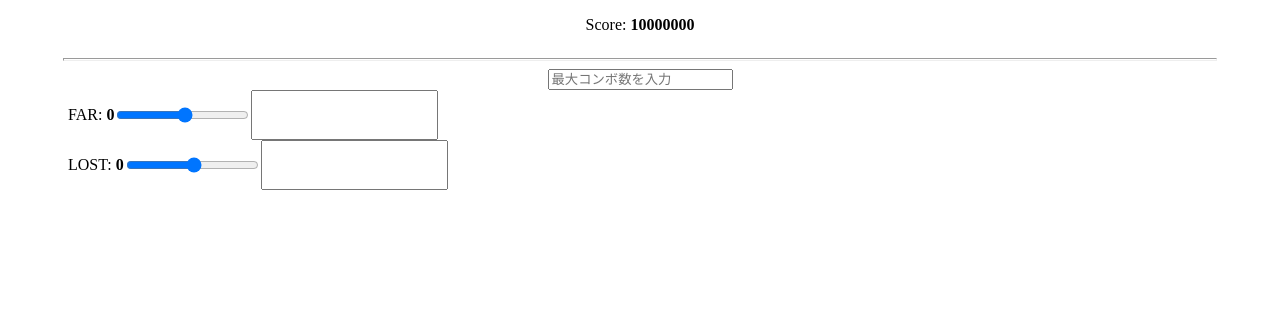
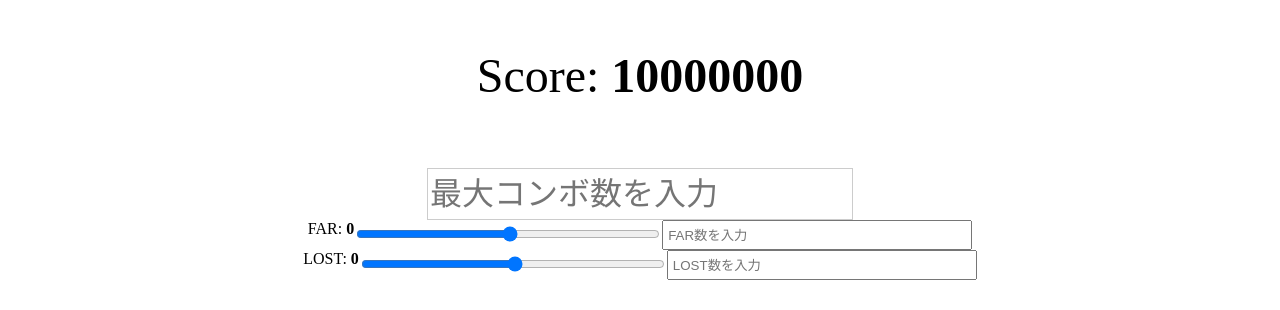
Before and after one commit to nyanko5882/Arcaea-Score-Calculator, a plain HTML site: page index.html in a window 1280 px wide. Drawn offline with Linux system fonts and the light colour scheme.

Commit message:
added some html and css layout

```diff
--- a/index.html
+++ b/index.html
@@ -9,15 +9,15 @@
         <p id="score-display">Score: <span id="score">10000000</span></p>
         <hr>
         <input id="input-maxcombo" type="number" min="1" placeholder="最大コンボ数を入力">
-        <div id="panel-far">
-            <p id="far-display">FAR: <span id="far">0</span></p>
-            <input type="range" min="0" id="input-far-range" class="input-range">
-            <input type="number" min="0" id="input-far" class="input-number">
+        <div id="panel-far" class="judge-panel">
+            FAR: <span id="far">0</span>
+            <input type="range" min="0" id="input-far-range" class="input-judge">
+            <input type="number" min="0" id="input-far" class="input-judge" placeholder="FAR数を入力">
         </div>
-        <div id="panel-lost">
-            <p id="lost-display">LOST: <span id="lost">0</span></p>
-            <input type="range" min="0" id="input-lost-range" class="input-range">
-            <input type="number" min="0" id="input-lost" class="input-number">
+        <div id="panel-lost" class="judge-panel">
+            LOST: <span id="lost">0</span>
+            <input type="range" min="0" id="input-lost-range" class="input-judge">
+            <input type="number" min="0" id="input-lost" class="input-judge" placeholder="LOST数を入力">
         </div>
         <script src="script.js"></script>
     </body>
--- a/style.css
+++ b/style.css
@@ -1,6 +1,7 @@
 :root {
     --text: #000000;
     --background: #ffffff;
+    --border: #cccccc;
 }
 html {
     width: 100vw;
@@ -21,16 +22,22 @@ body {
 }
 #input-maxcombo {
     text-align: left;
+    font-size: 32px;
+    height: 48px;
+    line-height: 32px;
+    border: 1px solid var(--border);
 }
 body > div {
     display: flex;
     flex-direction: row;
     width: 90%;
+    justify-content: center;
 }
 hr {
     width: 90%;
     height: 1px;
     color: var(--text);
+    border: none;
 }
 span {
     font-weight: bold;
@@ -38,3 +45,11 @@ span {
 div > * {
     padding-left: 4px;
 }
+#score-display {
+    font-size: 48px;
+    text-align: center;
+}
+.input-judge {
+    height: 24px;
+    width: 300px;
+}
```
